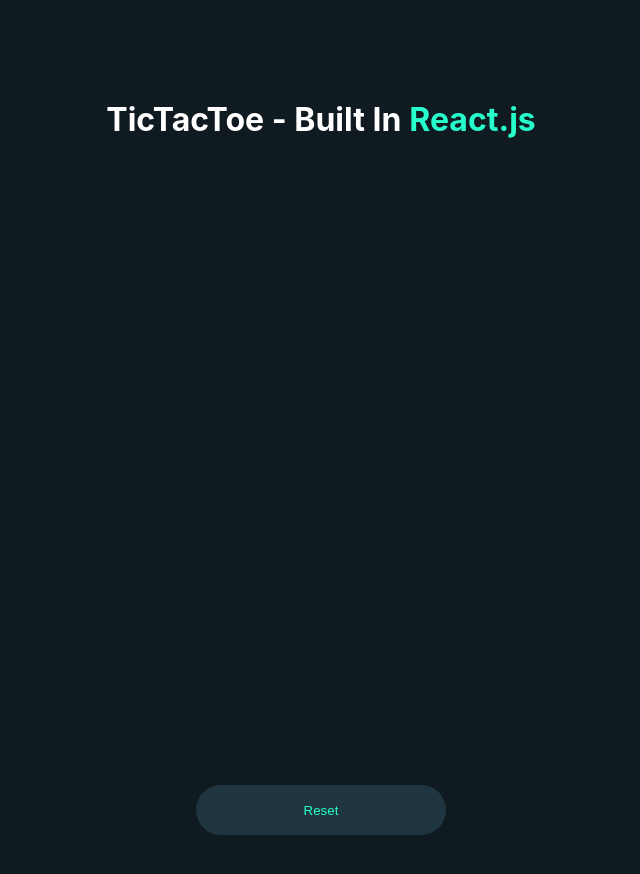
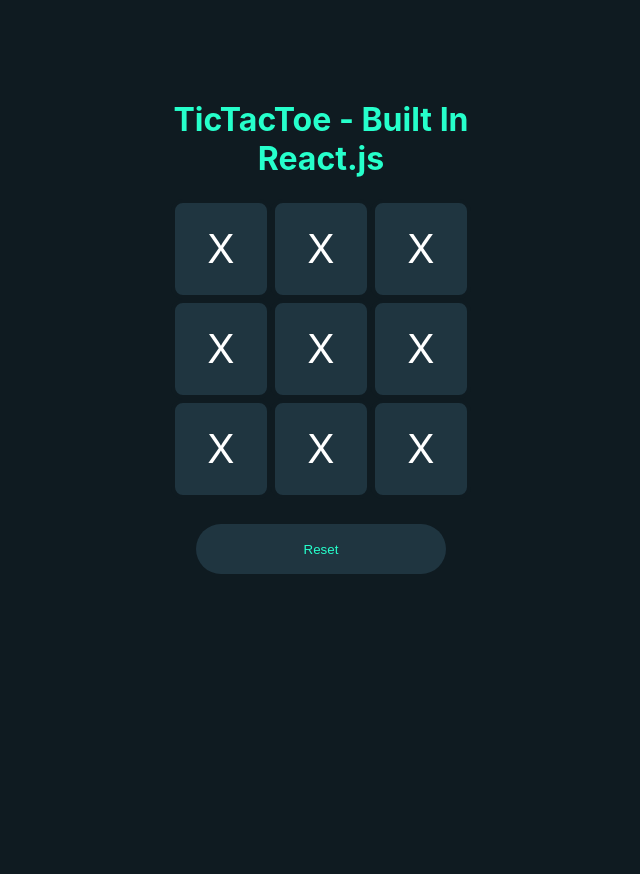
Before and after one commit to skeyan/tic-tac-toe, a React (Create React App) app: page / in a window 1280 px wide. Shown: the top 874 px of the page, without its empty margins (319-959 px from the left). After the commit the page ends 800 px from the top, so only its background shows below. Built offline with nearby package versions, Linux system fonts and the light colour scheme.

Commit message:
Add basic data structure for game

```diff
--- /dev/null
+++ b/src/Components/TicTacToe/Board.jsx
@@ -0,0 +1,15 @@
+import Tile from "./Tile";
+import styles from "./Board.module.css";
+import Strike from "./Strike";
+
+function Board({ tiles }) {
+
+    return (
+        <div className={styles.board}>
+            {tiles.map((tile, index) => <Tile value={tile} key={index}/>)}
+            <Strike/>
+        </div>
+    );
+}
+
+export default Board;
--- /dev/null
+++ b/src/Components/TicTacToe/Board.module.css
@@ -0,0 +1,6 @@
+.board {
+    cursor: pointer;
+    display: grid;
+    grid-template-columns: repeat(3, 100px);
+    grid-template-rows: repeat(3, 100px);
+}
--- /dev/null
+++ b/src/Components/TicTacToe/Strike.jsx
@@ -0,0 +1,7 @@
+function Strike() {
+    return (
+        <div></div>
+    );
+}
+
+export default Strike;
--- a/src/Components/TicTacToe/TicTacToe.jsx
+++ b/src/Components/TicTacToe/TicTacToe.jsx
@@ -1,21 +1,20 @@
 import React from 'react';
 import { useState } from 'react';
-
 import styles from './TicTacToe.module.css';
 import circle_icon from '../Assets/circle.png';
 import cross_icon from '../Assets/cross.png';
+import Board from './Board';
 
 export const TicTacToe = () => {
-  return (
-    <div className={styles.container}>
-        <h1 className={styles.title}>TicTacToe - Built In <span className={styles.title__highlight}>React.js</span></h1>
-        <div className={styles.board}>
-            <div className={styles.row}>
-            </div>
+    const [tiles, setTiles] = useState(Array(9).fill('X'));
+
+    return (
+        <div className={styles.container}>
+            <h1 className={styles.title}>TicTacToe - Built In React.js</h1>
+            <Board tiles={tiles}/>
+            <button className={styles.reset}>Reset</button>
         </div>
-        <button className={styles.reset}>Reset</button>
-    </div>
-  )
+    )
 }
 
 export default TicTacToe;
--- a/src/Components/TicTacToe/TicTacToe.module.css
+++ b/src/Components/TicTacToe/TicTacToe.module.css
@@ -1,18 +1,18 @@
 .container {
+    display: flex;
+    flex-direction: column;
+    align-items: center;
     text-align: center;
 }
 
 .title {
     align-items: center;
-    color: white;
+    color: #26ffcb;
     display: flex;
+    flex: 1 0 100%;
     justify-content: center;
     margin-top: 100px;
-}
-
-.title__highlight {
-    color: #26ffcb;
-    padding-left: 8px;
+    width: 300px;
 }
 
 .reset {
@@ -36,20 +36,3 @@
 .reset:active {
     background: #174246;
 }
-
-.board {
-    display: flex;
-    height: 600px;
-    margin: auto;
-    width: 564px;
-}
-
-.box {
-    background: #1f3540;
-    border: 4px solid #0f1b21;
-    border-radius: 12px;
-    cursor: pointer;
-    display: flex;
-    height: 180px;
-    width: 180px;
-}
--- /dev/null
+++ b/src/Components/TicTacToe/Tile.jsx
@@ -0,0 +1,13 @@
+import styles from './Tile.module.css';
+
+function Tile({ value }) {
+    return (
+        <div className={styles.tile}>
+            <div className={styles.tile__value}>
+                {value}
+            </div>
+        </div>
+    );
+}
+
+export default Tile;
--- /dev/null
+++ b/src/Components/TicTacToe/Tile.module.css
@@ -0,0 +1,17 @@
+.tile {
+    align-items: center;
+    background: #1f3540;
+    border: 4px solid #0f1b21;
+    border-radius: 12px;
+    cursor: pointer;
+    display: flex;
+    justify-content: center;
+}
+
+.tile__value {
+    color: white;
+    font-size: 40px;
+    height: 40px;
+    line-height: 40px;
+    width: 40px;
+}
```
